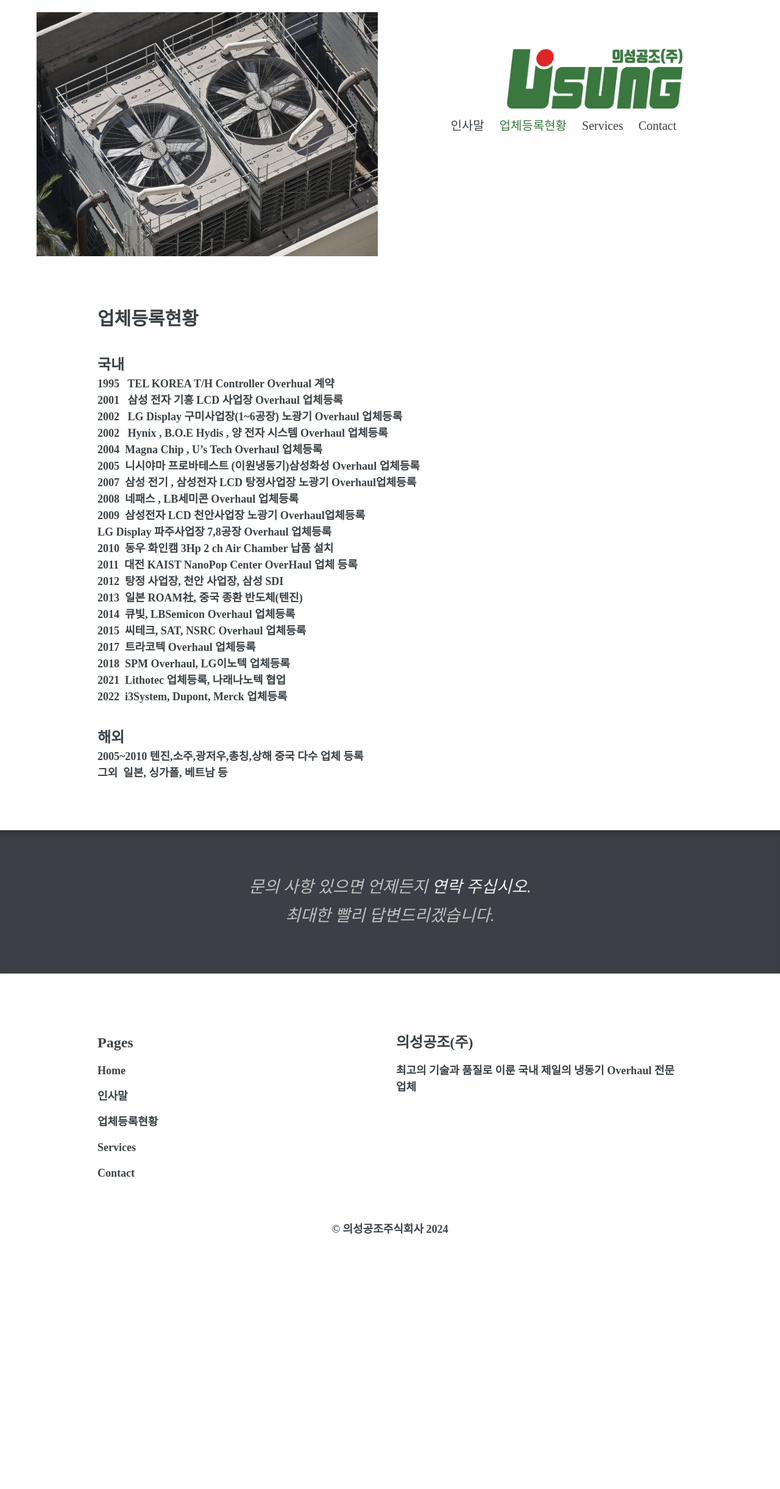
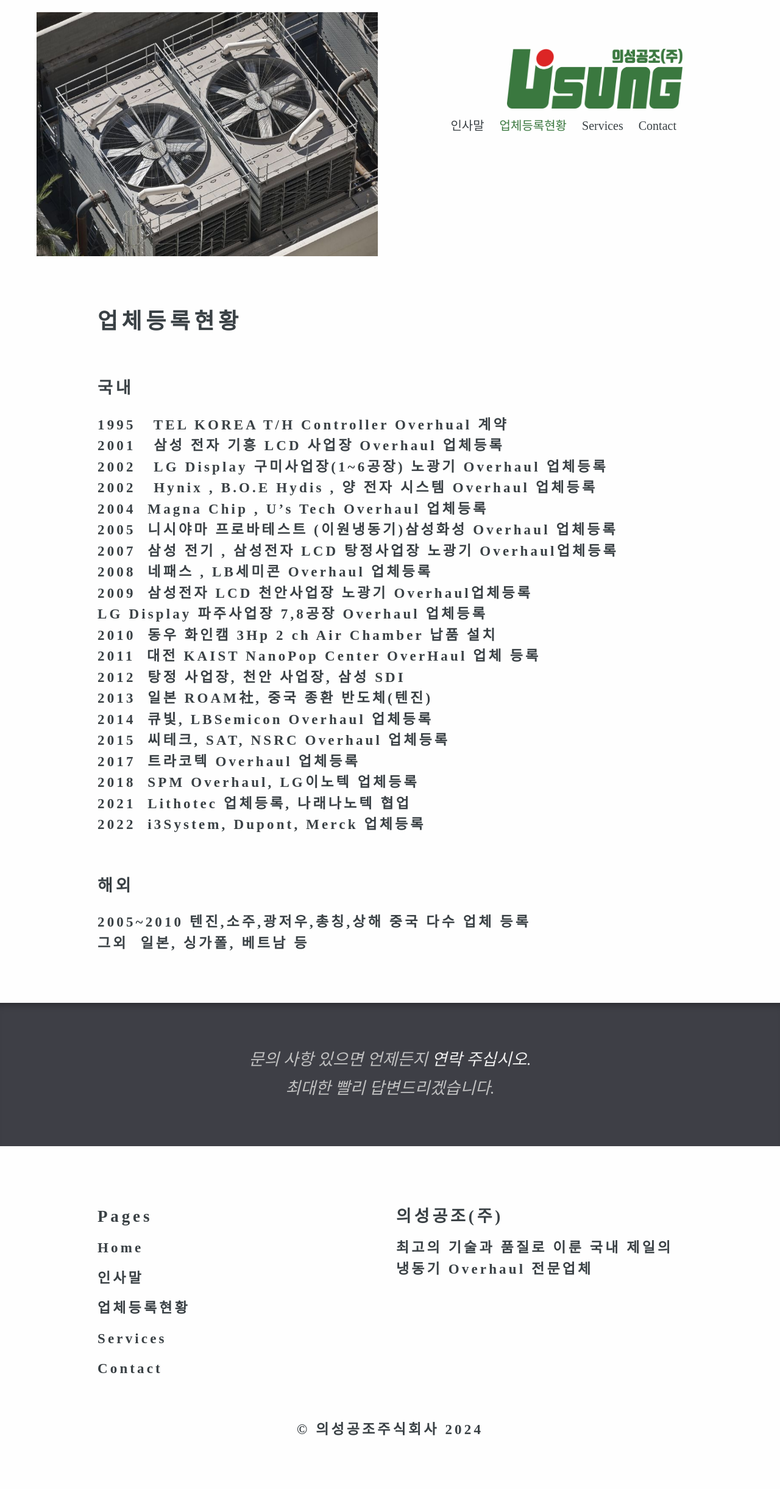
Before and after one commit to sangjoon6099/sangjoon6099.github.io, a Jekyll site: the page built from introduce.html, in a window 1280 px wide. Shown: the whole page at 61% size. Built offline with Jekyll 4.4.1, drawn with Linux system fonts in a browser that asks for light colours; some web fonts are replaced; before the commit the page ends 2109 px from its top, so only the background shows below that.

Commit message:
Update _typography.scss

```diff
--- a/_sass/_typography.scss
+++ b/_sass/_typography.scss
@@ -39,30 +39,43 @@ h3,
 h4,
 h5,
 h6 {
-	display: block;
 	margin: 0;
+	letter-spacing: 0.18em;
 	line-height: 1.5;
+
+	&:not(:first-child) {
+		margin-top: 1.0em;
+	}
 }
+h1 {
+	font-size: 6.5rem;
+	line-height: 80px;
+	margin: 0 -10px 0 0;
 
+	@media (min-width: $mobile-break) {
+		line-height: 100px;
+		font-size: 8rem;
+	}
+}
 h2,
 .h2 {
-  font-size: 30px;
+  font-size: 3.6rem;
 }
 h3,
 .h3 {
-  font-size: 24px;
+  font-size: 2.7rem;
 }
 h4,
 .h4 {
-  font-size: 18px;
+  font-size: 2.3rem;
 }
 h5,
 .h5 {
-  font-size: 14px;
+  ffont-size: 2rem;
 }
 h6,
 .h6 {
-  font-size: 12px;
+  font-size: 1.6rem;
 }
 p {
   margin: 0 0 10px;
```
